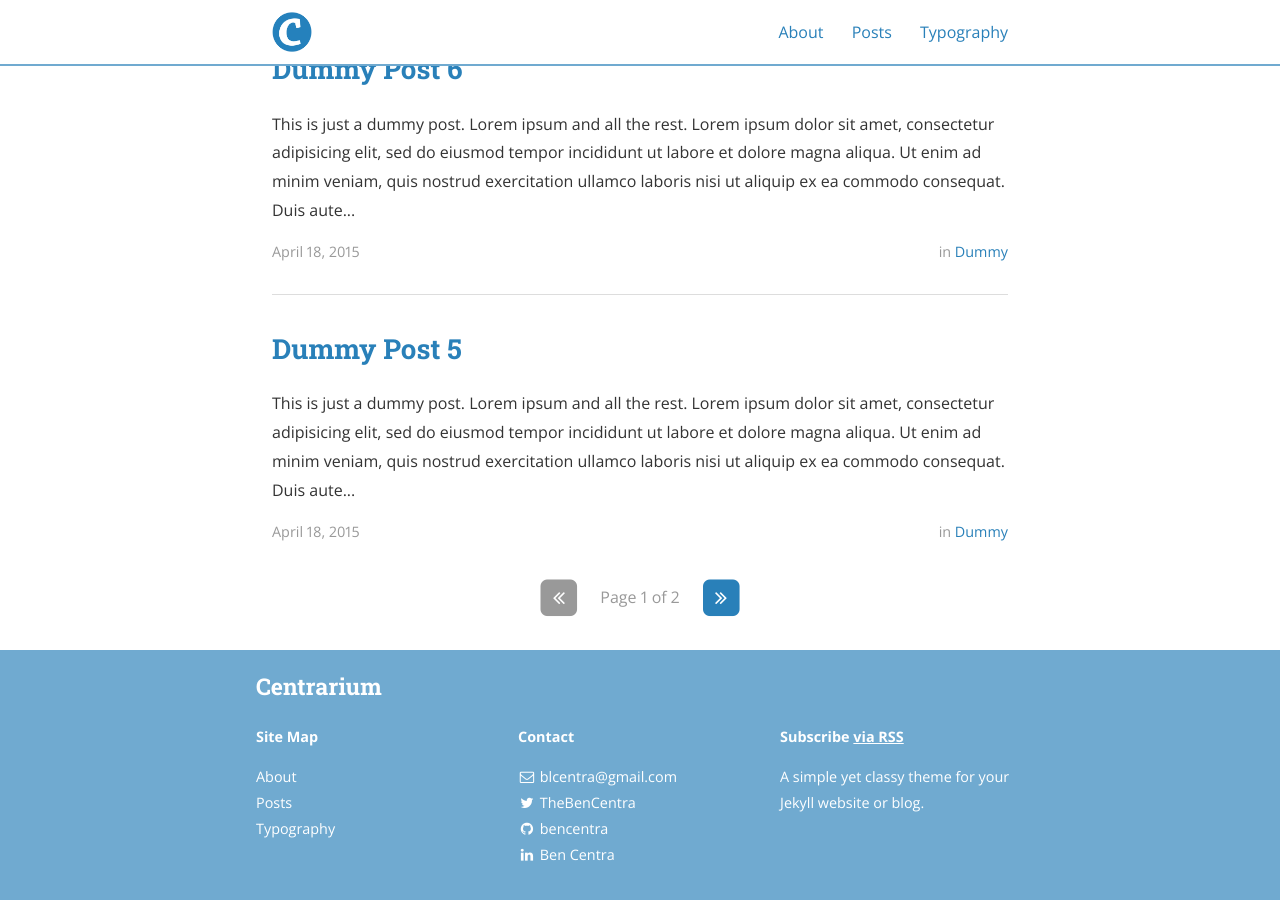
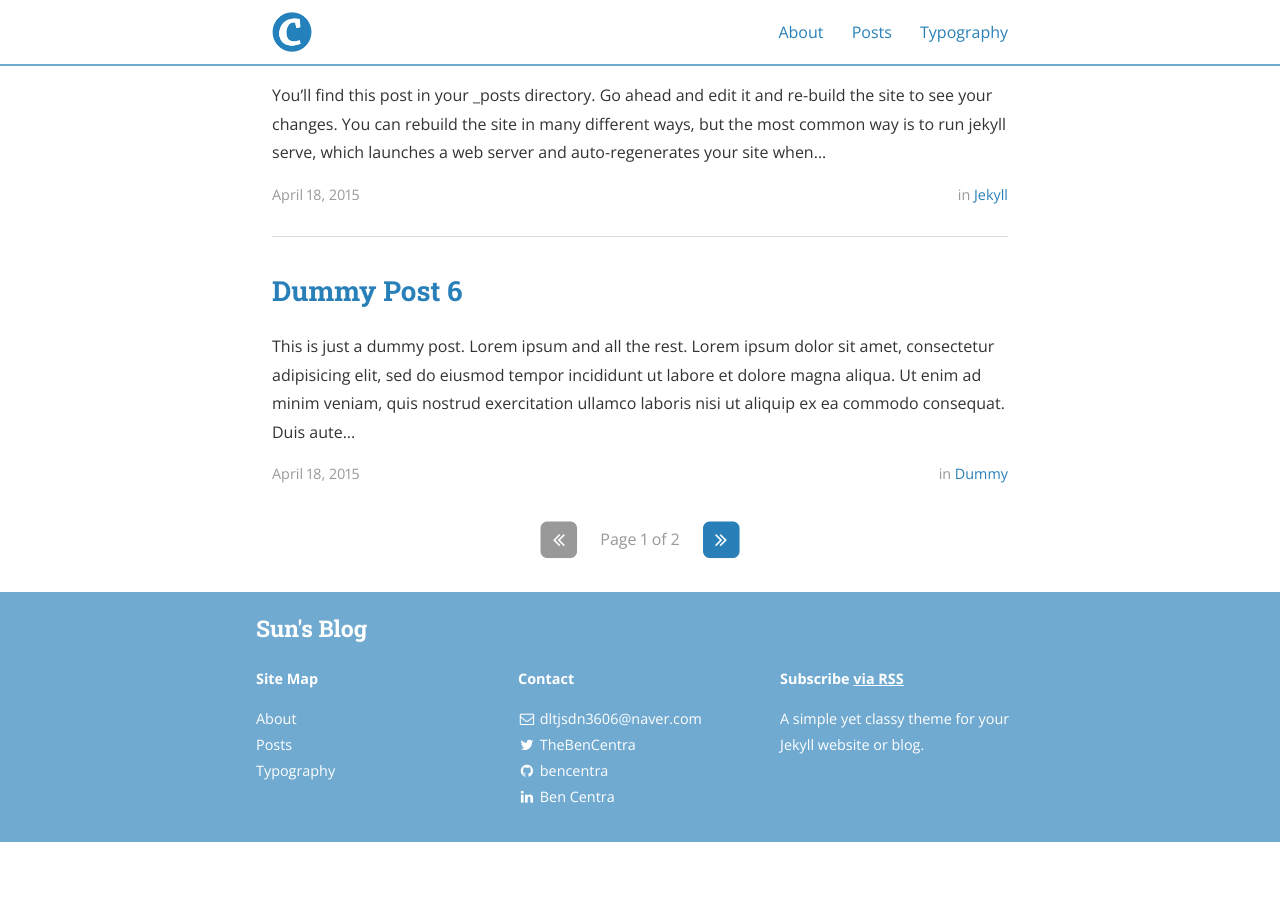
Before and after one commit to dltjsdn/dltjsdn.github.io, a Jekyll site: the page built from index.html, in a window 1280 px wide and 900 px high, scrolled down 1275 px. Built offline with Jekyll 4.4.1, drawn with Linux system fonts in a browser that asks for light colours; nearby versions of some CDN libraries; the list of posts is cut into pages by our own code; after the commit the page ends 2117 px from its top, so only the background shows below that; some of the changed text lies outside the part shown.

Commit message:
init commit4

```diff
--- a/_config.yml
+++ b/_config.yml
@@ -9,10 +9,10 @@ exclude:
   - "/vendor/"
 
 # Site settings
-title: Centrarium
-subtitle: "A simple yet classy theme for your Jekyll website or blog"
-email: blcentra@gmail.com
-name: Ben Centra
+title: Sun's Blog
+subtitle: "딥러닝 개발 노트"
+email: dltjsdn3606@naver.com
+name: Sunwoo Lee
 description: >
   A simple yet classy theme for your Jekyll website or blog.
 # Base URL of site (i.e. /blog). It should always start with a slash,
@@ -54,10 +54,10 @@ jekyll-archives:
 
 # Category descriptions (for archive pages)
 descriptions:
-  - cat: jekyll
+  - cat: Deep Learning Study
     desc: "Posts describing Jekyll setup techniques."
 
-  - cat: dummy
+  - cat: Deep Learning 실습
     desc: "Just some placeholder posts, lorem ipsum and the rest."
 
 # Social icons and sharing options
--- a/_posts/2015-04-18-dummy.md
+++ /dev/null
@@ -1,16 +0,0 @@
----
-layout: post
-title:  "Dummy Post"
-date:   2015-04-18T14:25:52-05:00
-author: Ben Centra
-categories: Dummy
----
-
-This is just a dummy post. Lorem ipsum and all the rest.
-
-Lorem ipsum dolor sit amet, consectetur adipisicing elit, sed do eiusmod
-tempor incididunt ut labore et dolore magna aliqua. Ut enim ad minim veniam,
-quis nostrud exercitation ullamco laboris nisi ut aliquip ex ea commodo
-consequat. Duis aute irure dolor in reprehenderit in voluptate velit esse
-cillum dolore eu fugiat nulla pariatur. Excepteur sint occaecat cupidatat non
-proident, sunt in culpa qui officia deserunt mollit anim id est laborum.
```
Also changed, not shown: _posts/2020-09-18-Deep-Learning-Study.md (added, +11 -0 lines).
